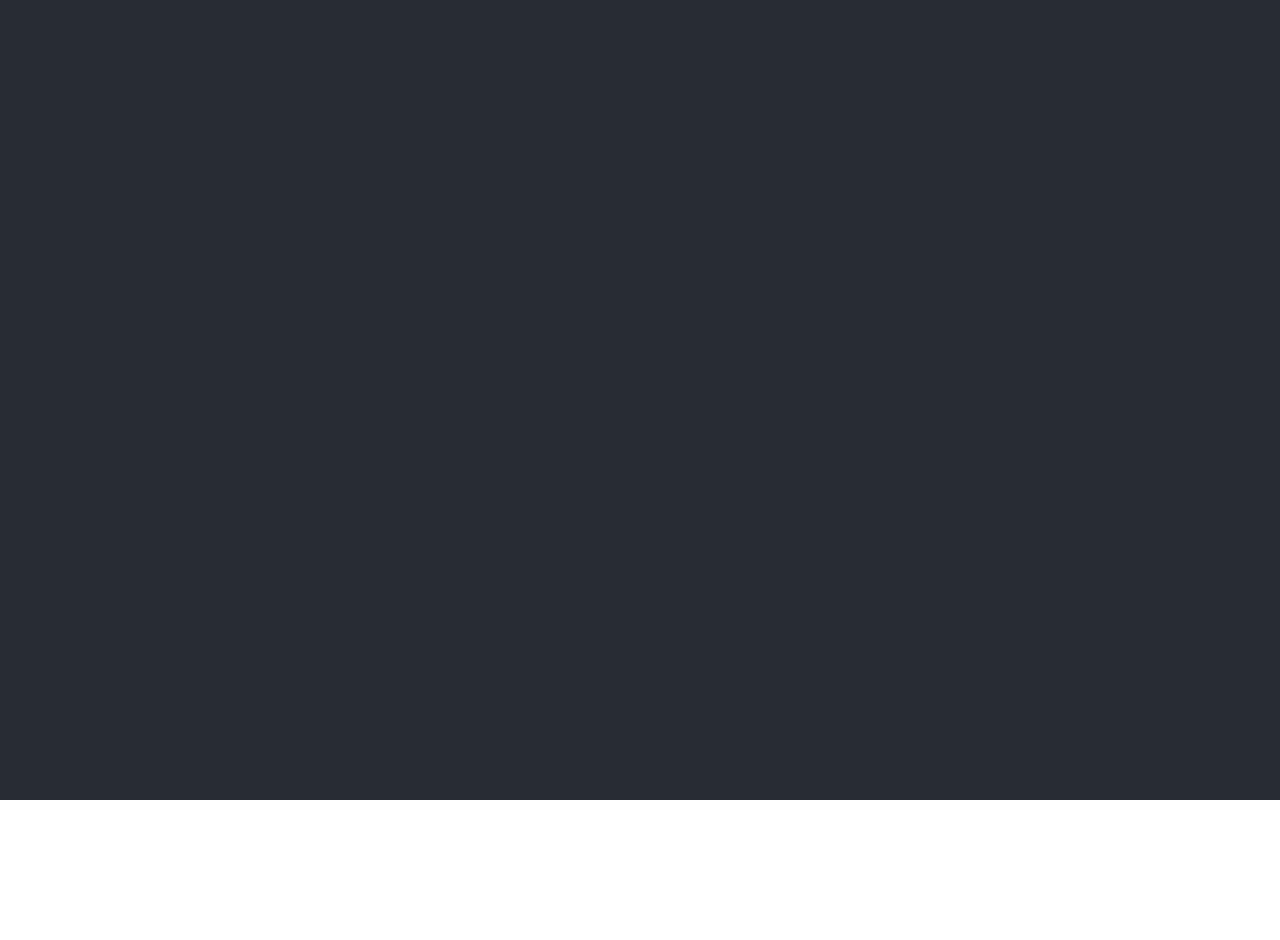
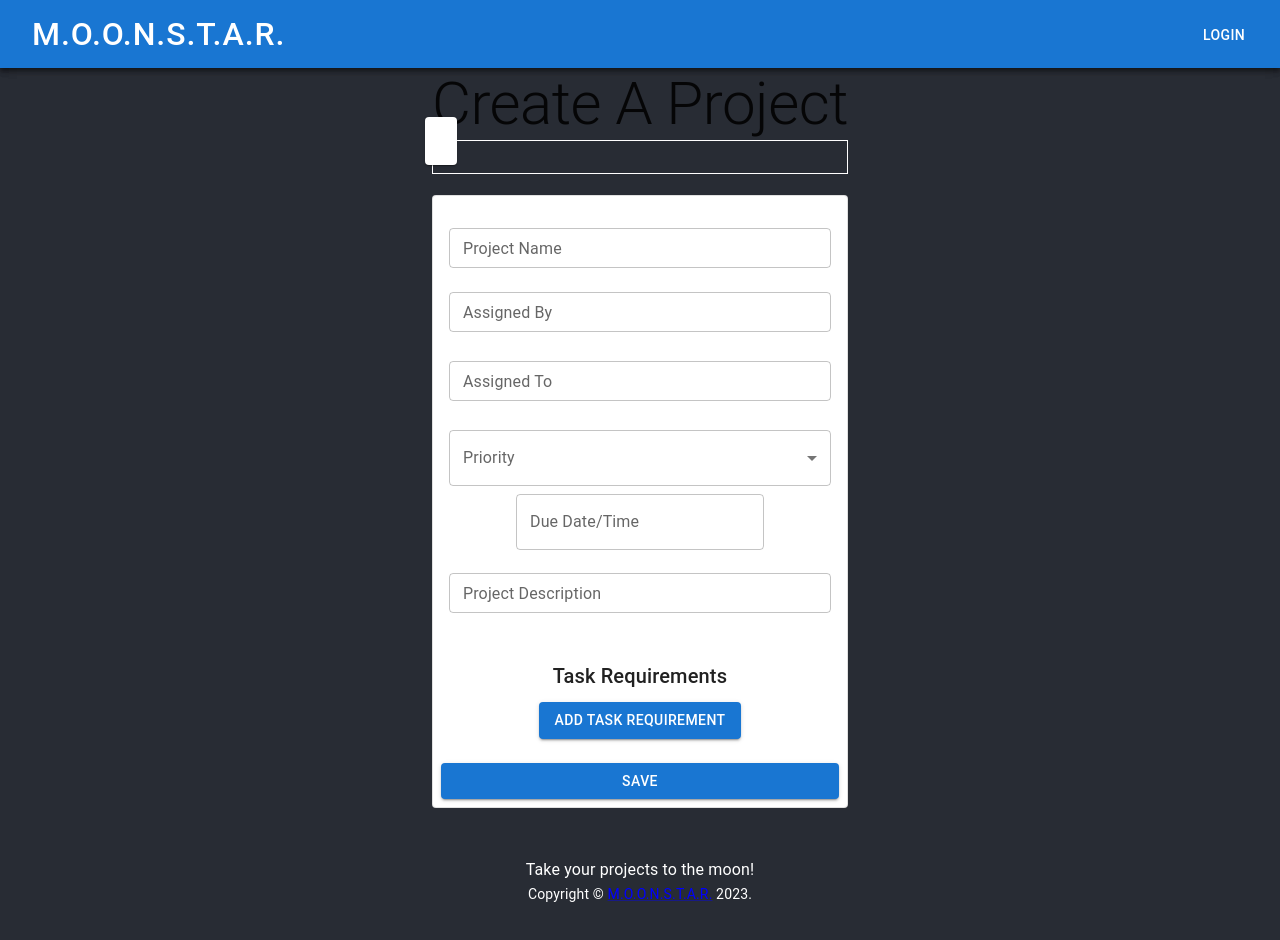
Before and after one commit to KWarner7/MOONSTAR, a React (Create React App) app in the folder front-end/moonstar/: page /create-project in a window 1280 px wide. Before the commit this address had no page. Shown: the top 940 px of the page. Before the commit the page ends 800 px from the top, so only its background shows below. Built offline with nearby package versions, Linux system fonts and the light colour scheme; no server answers.

Commit message:
Revert "Finalized functionality for create project page"

```diff
--- a/front-end/moonstar/package.json
+++ b/front-end/moonstar/package.json
@@ -12,12 +12,10 @@
     "@testing-library/jest-dom": "^5.17.0",
     "@testing-library/react": "^13.4.0",
     "@testing-library/user-event": "^13.5.0",
-
     "date-fns": "^2.30.0",
     "dayjs": "^1.11.10",
-
+    "node-fetch": "^3.3.2",
     "nodemon": "^3.0.1",
-
     "react": "^18.2.0",
     "react-dom": "^18.2.0",
     "react-router-dom": "^6.16.0",
--- a/front-end/moonstar/src/App.js
+++ b/front-end/moonstar/src/App.js
@@ -6,6 +6,7 @@ import HomePage from './HomePage.js';
 import Login from './Login.js';
 import ActiveProjects from './ActiveProjects.js';
 import CompletedProjects from './CompletedProjects.js';
+import CreateProject from './CreateProject.js'
 import EditProject from './EditProject';
 import Signup from './Signup.js';
 
@@ -21,6 +22,7 @@ function App() {
 						<Route path='/active-projects' element={<ActiveProjects />} />
 						<Route path='/completed-projects' element={<CompletedProjects />} />
 						<Route path='/edit-project' element={<EditProject />} />
+            <Route path="/create-project" element={<CreateProject />} />
 					</Routes>
 				</header>
 			</div>
--- /dev/null
+++ b/front-end/moonstar/src/CreateProject.js
@@ -0,0 +1,225 @@
+import * as React from 'react';
+import AppBar from '@mui/material/AppBar';
+import Container from '@mui/material/Container';
+import TextField from '@mui/material/TextField';
+import Button from '@mui/material/Button';
+import Box from '@mui/material/Box';
+import Typography from '@mui/material/Typography';
+import Link from '@mui/material/Link';
+import Header from './Header.js';
+import { useState, useEffect } from 'react';
+import FetchData from './FetchData.js';
+import Select from '@mui/material/Select';
+import MenuItem from '@mui/material/MenuItem';
+import FormControl from '@mui/material/FormControl';
+import InputLabel from '@mui/material/InputLabel';
+import { DateTimePicker, LocalizationProvider } from '@mui/x-date-pickers';
+import { AdapterDateFns } from '@mui/x-date-pickers/AdapterDateFns';
+import Card from '@mui/material/Card';
+import CardContent from '@mui/material/CardContent';
+import CardActions from '@mui/material/CardActions';
+import { createTheme } from '@mui/material/styles';
+import Grid from '@mui/material/Grid';
+
+const defaultTheme = createTheme();
+
+function Copyright() {
+	return (
+		<Typography variant='body2' color='white' align='center'>
+			{'Copyright © '}
+			<Link color='rgb(0,0,990,1)' href='https://mui.com/'>
+				M.O.O.N.S.T.A.R.
+			</Link>{' '}
+			{new Date().getFullYear()}
+			{'.'}
+		</Typography>
+	);
+}
+
+
+export default function CreateProject() {
+    const { data, error } = FetchData('http://localhost:8081/tasks/1');
+	const [taskRequirements, setTaskRequirements] = useState([]);
+	const [task, setTask] = useState(null);
+
+	useEffect(() => {
+		if (data) {
+			setTask(data[0]);
+			setTaskRequirements(data[0].task_requirement.split(', '));
+		}
+	}, [data]);
+
+	async function handleSave() {
+		try {
+			const response = await fetch(`http://localhost:8081/tasks/1`, {
+				method: 'PATCH',
+				headers: {
+					'Content-Type': 'application/json',
+				},
+				body: JSON.stringify({
+					task_name: task.task_name,
+					task_description: task.task_description,
+					assigned_to: task.assigned_to,
+					task_requirement: taskRequirements.join(', '),
+					due_date: task.due_date,
+					priority: task.priority,
+				}),
+			});
+
+			const data = await response.json();
+			console.log('Response:', data);
+		} catch (error) {
+			console.error('Error:', error);
+		}
+	}
+
+	function handleAddTaskRequirement() {
+		setTaskRequirements([...taskRequirements, '']);
+	}
+
+	function handleDeleteTaskRequirement() {
+		const updatedRequirements = [...taskRequirements];
+		updatedRequirements.splice(1);
+		setTaskRequirements(updatedRequirements);
+	}
+
+	return (
+		<>
+			<AppBar position='relative'>
+				<Header />
+			</AppBar>
+			<main>
+				<Container maxWidth='sm'>
+					<Typography
+						component='h1'
+						variant='h2'
+						align='center'
+						color='text.primary'
+						gutterBottom
+					>
+						Create A Project <Container sx={{
+          py: 1,
+          border: '1px solid #ffffff'
+        }}
+          maxWidth="lg">
+          <Grid container spacing={4}>
+                <Card
+                  sx={{
+                    height: '100%',
+                    display: 'flex',
+                    flexDirection: 'column'
+                  }}
+                >
+                  <CardContent sx={{ flexGrow: 1 }}>
+                    <Typography gutterBottom variant="h5" component="h2" align="left">
+                    </Typography>
+                  </CardContent>
+                </Card>
+              </Grid>
+        </Container>
+					</Typography>
+
+					{(
+						<Card variant='outlined'>
+							<CardContent>
+								<Typography variant='h6' gutterBottom>
+
+									<TextField
+										fullWidth
+										label='Project Name'
+										margin='normal'
+										size='small'
+									/>
+									<Typography variant='body2' gutterBottom>
+										<TextField
+											fullWidth
+											margin='normal'
+											size='small'
+											label='Assigned By'
+											onChange={(e) => {
+												const fullName = e.target.value;
+												const [first_name, last_name] = fullName.split(' ');
+											}}
+										/>
+									</Typography>
+									<Typography variant='body2' gutterBottom>
+										<TextField
+											fullWidth
+											margin='normal'
+											size='small'
+											label='Assigned To'
+											onChange={(e) => {
+												const fullName = e.target.value;
+												const [first_name, last_name] = fullName.split(' ');
+											}}
+										/>
+									</Typography>
+									<FormControl fullWidth variant='outlined' margin='normal'>
+										<InputLabel>Priority</InputLabel>
+										<Select
+											label='Priority'
+										>
+											<MenuItem value='Low'>Low</MenuItem>
+											<MenuItem value='Medium'>Medium</MenuItem>
+											<MenuItem value='High'>High</MenuItem>
+										</Select>
+									</FormControl>
+									<Typography variant='body1' gutterBottom>
+										<LocalizationProvider dateAdapter={AdapterDateFns}>
+											<DateTimePicker
+												label='Due Date/Time'
+												textFieldProps={{
+													size: 'small',
+												}}
+											/>
+										</LocalizationProvider>
+									</Typography>
+								</Typography>
+								<Typography variant='h6' gutterBottom>
+									<TextField
+										fullWidth
+										margin='normal'
+										label='Project Description'
+										size='small'
+									/>
+								</Typography>
+							</CardContent>
+							<CardContent>
+								<Typography variant='h6' gutterBottom>
+									Task Requirements
+								</Typography>
+								<Button
+									variant='contained'
+									color='primary'
+								>
+									Add Task Requirement
+								</Button>
+							</CardContent>
+							<CardActions>
+								<Button
+									variant='contained'
+									fullWidth
+									type='submit'
+									onClick={handleSave}
+								>
+									Save
+								</Button>
+							</CardActions>
+						</Card>
+					)}
+				</Container>
+			</main>
+			<Box sx={{ bgcolor: 'transparent', p: 6 }} component='footer'>
+				<Typography
+					variant='subtitle1'
+					align='center'
+					color='white'
+					component='p'
+				>
+					Take your projects to the moon!
+				</Typography>
+				<Copyright />
+			</Box>
+		</>
+	);
+}
--- /dev/null
+++ b/package.json
@@ -0,0 +1,5 @@
+{
+  "dependencies": {
+    "@material-ui/pickers": "^3.3.11"
+  }
+}
```
Also changed, not shown: 2 other files (tests, documents, lock files or other folders).
